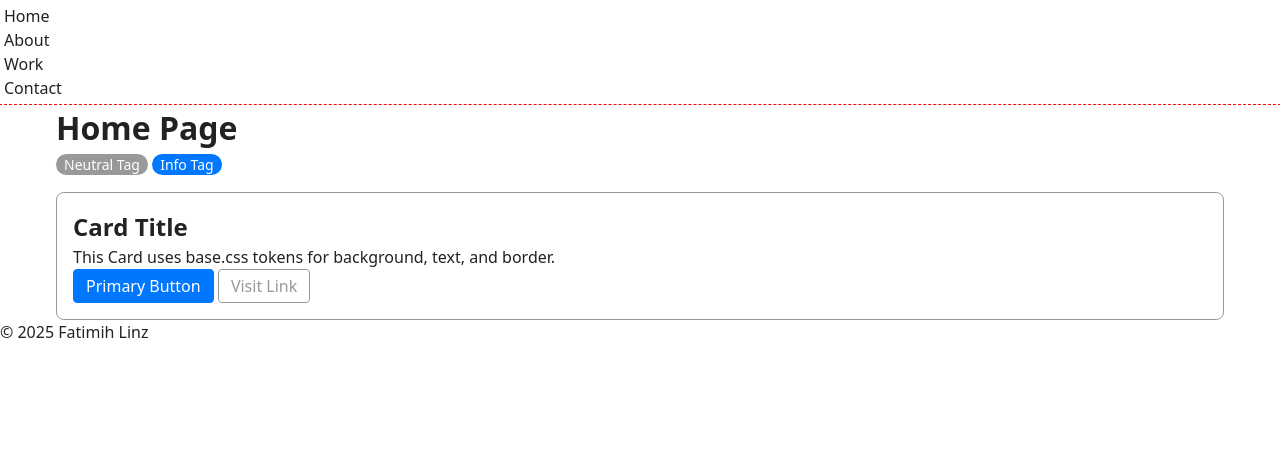
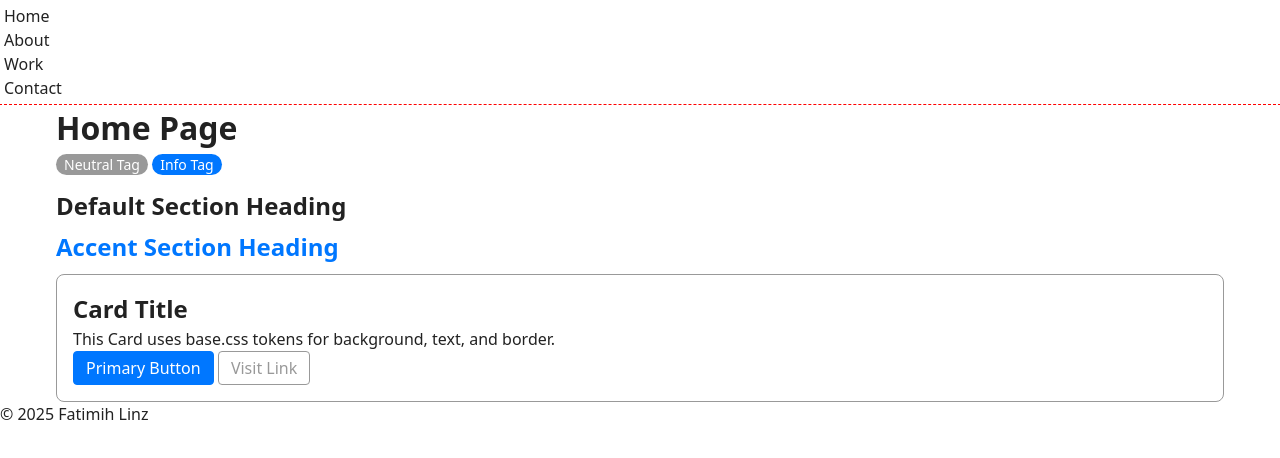
Before and after one commit to fatimih/portfolio-site-2025, a React (Vite) app: page / in a window 1280 px wide. Shown: the top 458 px of the page. Built offline with nearby package versions, Linux system fonts and the light colour scheme.

Commit message:
04.01: Add SectionHeading component with accent variant and demo on Home

```diff
--- /dev/null
+++ b/src/components/ui/SectionHeading.jsx
@@ -0,0 +1,24 @@
+import React from 'react';
+import styles from './SectionHeading.module.css';
+
+/**
+ * SectionHeading – semantic heading for section titles
+ * - `level` controls heading level (1–6)
+ * - `variant` controls style (default, accent, etc.)
+ */
+export default function SectionHeading({
+  level = 2,
+  variant = 'default',
+  className = '',
+  children,
+  ...props
+}) {
+  const HeadingTag = `h${level}`;
+  const classes = `${styles.root} ${styles[variant] || ''}${className ? ` ${className}` : ''}`;
+
+  return (
+    <HeadingTag className={classes} {...props}>
+      {children}
+    </HeadingTag>
+  );
+}
--- /dev/null
+++ b/src/components/ui/SectionHeading.module.css
@@ -0,0 +1,18 @@
+/* Base */
+.root {
+  margin-bottom: var(--space-sm);
+  font-weight: bold;
+  color: var(--color-text);
+  line-height: 1.2;
+}
+
+/* States */
+.root:focus-visible {
+  outline: 2px solid var(--color-accent);
+  outline-offset: 2px;
+}
+
+/* Variants */
+.accent {
+  color: var(--color-accent);
+}
--- a/src/pages/Home.jsx
+++ b/src/pages/Home.jsx
@@ -1,6 +1,7 @@
 import Button from '../components/ui/Button';
 import Card from '../components/ui/Card';
 import Tag from '../components/ui/Tag';
+import SectionHeading from '../components/ui/SectionHeading';
 
 export default function Home() {
   return (
@@ -11,6 +12,9 @@ export default function Home() {
         <Tag>Neutral Tag</Tag>{' '}
         <Tag variant="info">Info Tag</Tag>
       </div>
+
+      <SectionHeading level={2}>Default Section Heading</SectionHeading>
+      <SectionHeading level={2} variant="accent">Accent Section Heading</SectionHeading>
 
       <Card>
         <h2>Card Title</h2>
```
